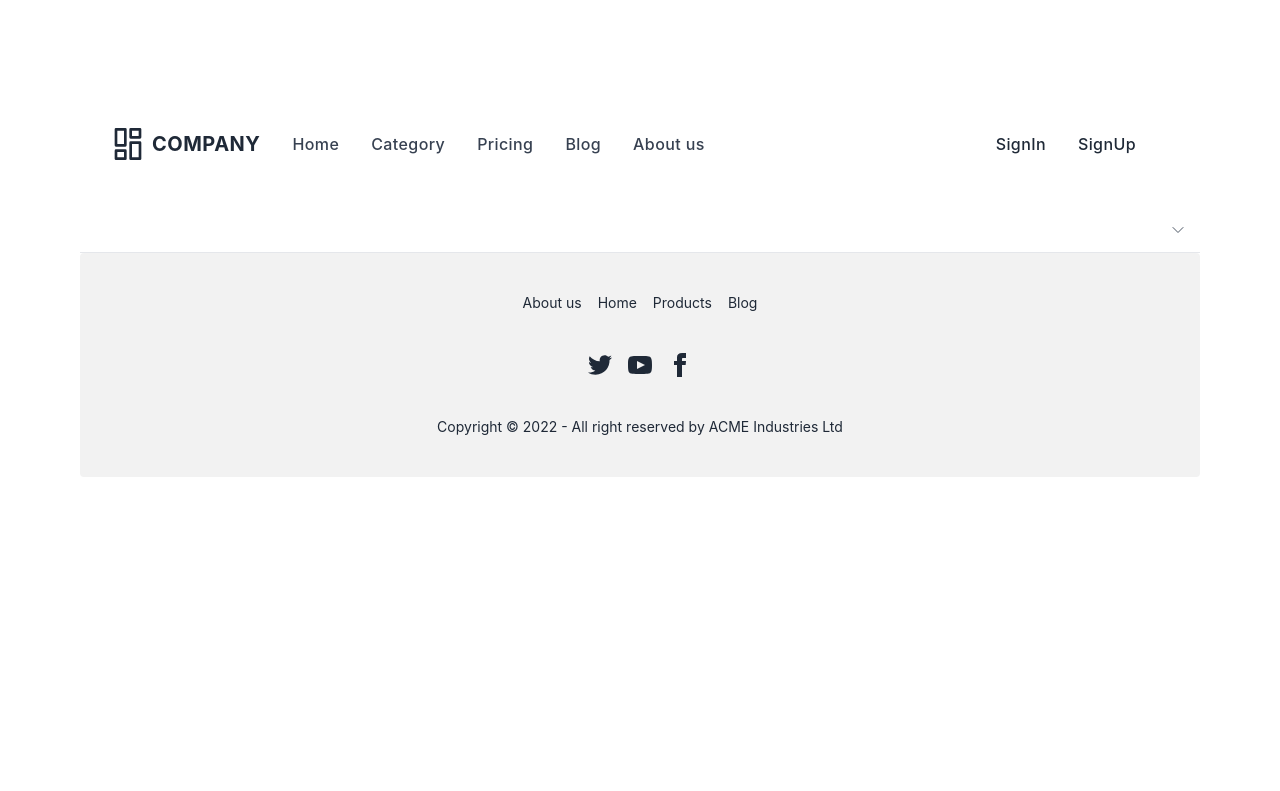
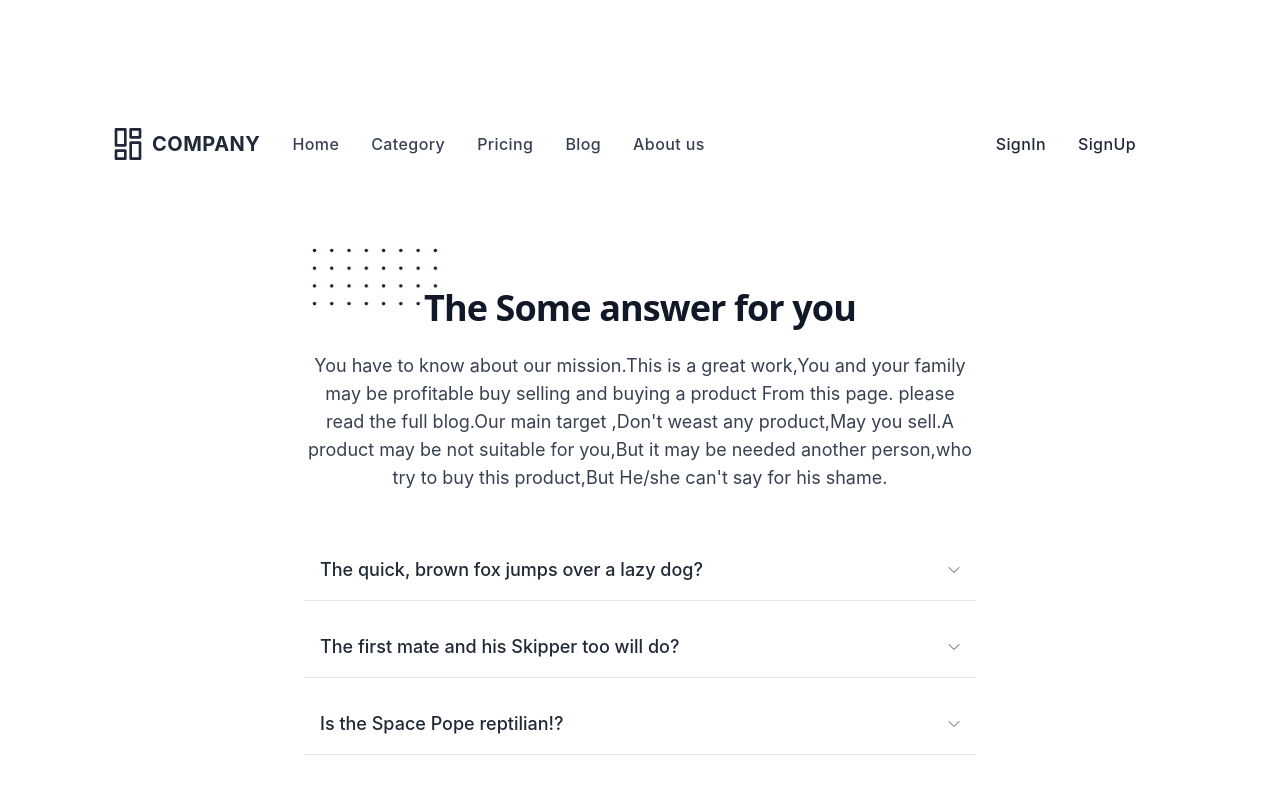
Before and after one commit to Flocky05/Rohan-Television-client-site, a React (Create React App) app: page /blog in a window 1280 px wide. Shown: the top 791 px of the page. Built offline with nearby package versions, Linux system fonts and the light colour scheme; no server answers.

Commit message:
complete the blog

```diff
--- a/src/Pages/Blog/Blog.js
+++ b/src/Pages/Blog/Blog.js
@@ -1,5 +1,5 @@
 import React, { useState } from 'react';
-import { Link } from 'react-router-dom';
+
 
 const Item = ({ title, children }) => {
     const [isOpen, setIsOpen] = useState(false);
@@ -44,11 +44,7 @@ export const Faq = () => {
         <div class="px-4 py-16 mx-auto sm:max-w-xl md:max-w-full lg:max-w-screen-xl md:px-24 lg:px-8 lg:py-20 ">
             <div class="max-w-xl sm:mx-auto lg:max-w-2xl">
                 <div class="max-w-xl mb-10 md:mx-auto sm:text-center lg:max-w-2xl md:mb-12">
-                    <div>
-                        <p class="inline-block px-3 py-px mb-4 text-xs font-semibold tracking-wider text-teal-900 uppercase rounded-full bg-teal-accent-400">
-                            Brand new
-                        </p>
-                    </div>
+
                     <h2 class="max-w-lg mb-6 font-sans text-3xl font-bold leading-none tracking-tight text-gray-900 sm:text-4xl md:mx-auto">
                         <span class="relative inline-block">
                             <svg
@@ -75,11 +71,11 @@ export const Faq = () => {
                             </svg>
                             <span class="relative">The</span>
                         </span>{' '}
-                        quick, brown fox jumps over a lazy dog
+                        Some answer for you
                     </h2>
                     <p class="text-base text-gray-700 md:text-lg ">
-                        Sed ut perspiciatis unde omnis iste natus error sit voluptatem
-                        accusantium doloremque rem aperiam, eaque ipsa quae.
+                        You have to know about our mission.This is a great work,You and your family may be profitable buy selling and buying a product From this page.
+                        please read the full blog.Our main target ,Don't weast any product,May you sell.A product may be not suitable for you,But it may be needed another person,who try to buy this product,But He/she can't say for his shame.
                     </p>
                 </div>
                 <div class="space-y-4">
@@ -105,4 +101,4 @@ export const Faq = () => {
     );
 };
 
-export default Item;
+export default Faq;
--- /dev/null
+++ b/src/Router/PrivetRoute/PrivetRoute.js
@@ -0,0 +1,15 @@
+import React, { useContext } from 'react';
+import { Navigate, useLocation } from 'react-router-dom';
+import { AuthContext } from '../../Contexs/AuthProvider/AuthProvider';
+
+const PrivetRoute = ({ children }) => {
+    const { user, loading } = useContext(AuthContext);
+    const { pathname } = useLocation();
+    if (loading) return <>loading</>
+    if (user?.uid) return children
+    return <Navigate to='/signin' replace state={pathname}>
+
+    </Navigate>
+};
+
+export default PrivetRoute;
--- a/src/Router/Router.js
+++ b/src/Router/Router.js
@@ -8,6 +8,7 @@ import SignUp from "../Pages/Login/SignUp/SignUp"
 import Main from "../Pages/Main/Main"
 import PageError from "../Pages/PageError/PageError"
 import Products from "../Pages/Products/Products"
+import PrivetRoute from "./PrivetRoute/PrivetRoute"
 
 export const routes = createBrowserRouter([
     {
@@ -41,7 +42,7 @@ export const routes = createBrowserRouter([
             },
             {
                 path: '/category/:id',
-                element: <Products></Products>,
+                element: <PrivetRoute> <Products></Products></PrivetRoute>,
                 loader: ({ params }) => fetch(`http://localhost:5000/televisions/${params.id}`)
             },
             {
```
